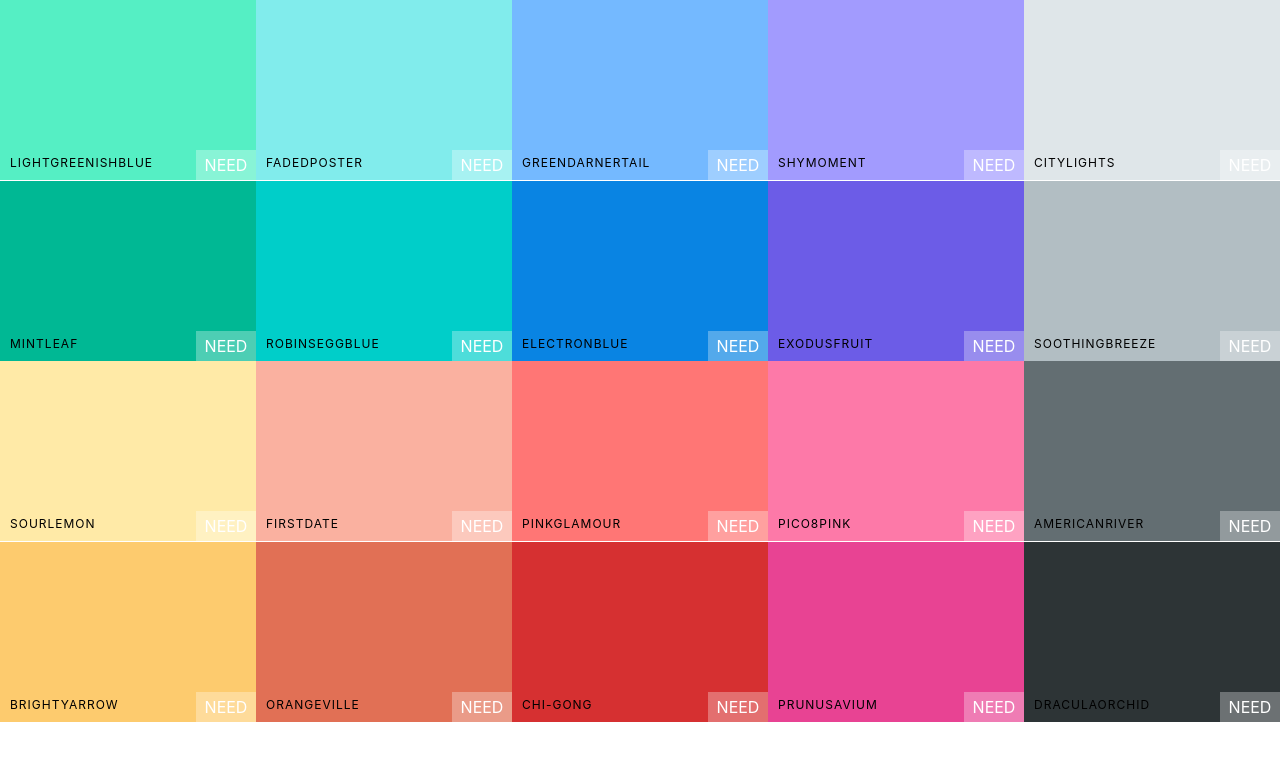
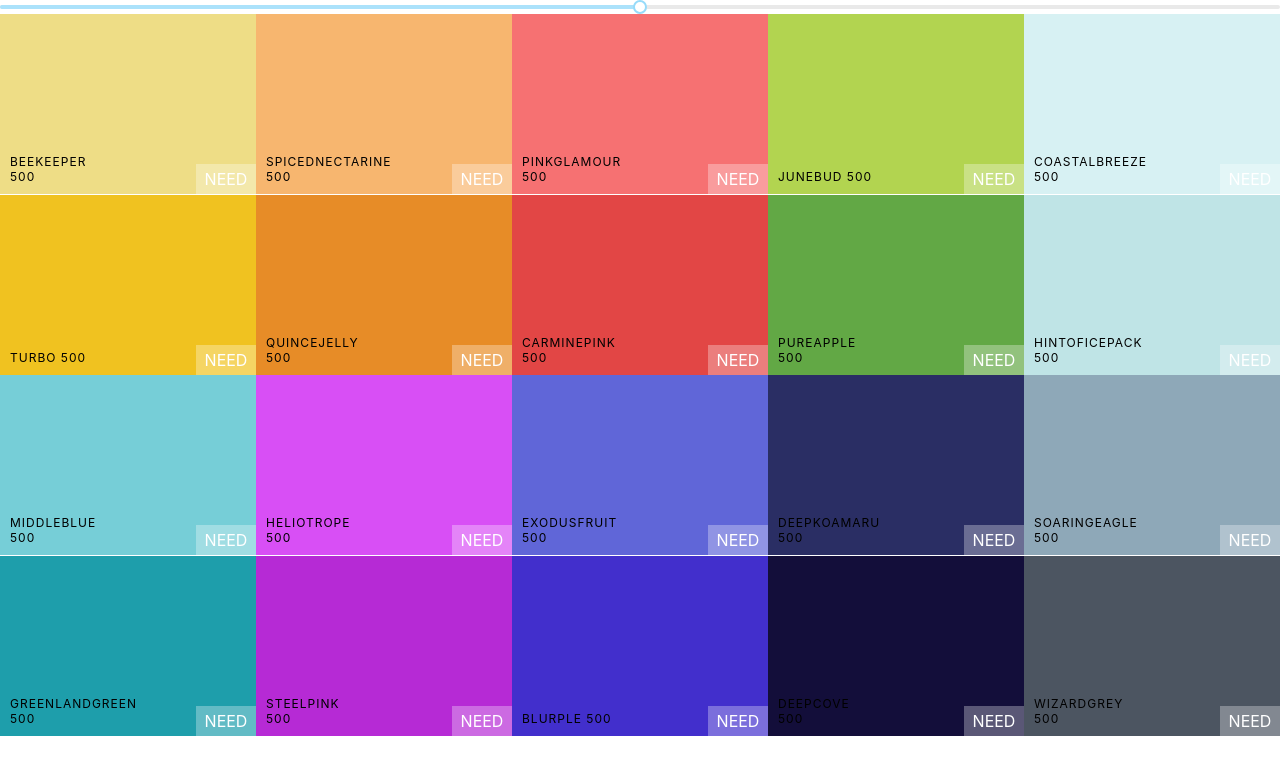
Before and after one commit to cdsalty/ColorPaletteProject, a React (Create React App) app: page / in a window 1280 px wide. Shown: the top 774 px of the page. Built offline with nearby package versions, Linux system fonts and the light colour scheme.

Commit message:
added slider to change color based on slider

```diff
--- a/package.json
+++ b/package.json
@@ -7,6 +7,7 @@
     "@testing-library/react": "^9.3.2",
     "@testing-library/user-event": "^7.1.2",
     "chroma-js": "^2.1.0",
+    "rc-slider": "^9.1.0",
     "react": "^16.12.0",
     "react-copy-to-clipboard": "^5.0.2",
     "react-dom": "^16.12.0",
--- a/src/App.js
+++ b/src/App.js
@@ -5,10 +5,10 @@
 
 class App extends Component {
   render() {
-    console.log(generatePalette(seedPalettes[4]));
+    // console.log(generatePalette(seedPalettes[4]));
     return (
       <div>
-        <Palette {...seedPalettes[3]} />
+        <Palette palette={generatePalette(seedPalettes[4])} />
       </div>
     );
   }
--- a/src/Palette.js
+++ b/src/Palette.js
@@ -1,15 +1,33 @@
 import React, { Component } from 'react';
-import seedPalettes from './seedPalettes';
 import ColorBox from './ColorBox';
 import './Palette.css';
+import Slider from 'rc-slider';
+import 'rc-slider/assets/index.css';
 
 class Palette extends Component {
+  constructor(props) {
+    super(props);
+    this.state = { level: 500 };
+    this.changeLevel = this.changeLevel.bind(this);
+  }
+  changeLevel(level) {
+    this.setState({ level });
+  }
   render() {
-    const colorBoxes = this.props.colors.map((color) => (
-      <ColorBox background={color.color} name={color.name} />
+    const { colors } = this.props.palette;
+    const { level } = this.state;
+    const colorBoxes = colors[level].map((color) => (
+      <ColorBox background={color.hex} name={color.name} />
     ));
     return (
       <div className="Palette">
+        <Slider
+          defaultValue={level}
+          min={100}
+          max={900}
+          step={100}
+          onAfterChange={this.changeLevel}
+        />
         {/* Navbar to go here */}
         <div className="Palette-colors">
           {/* will display a bunch of color boxes */}
```
Also changed, not shown: 1 other file (tests, documents, lock files or other folders).
